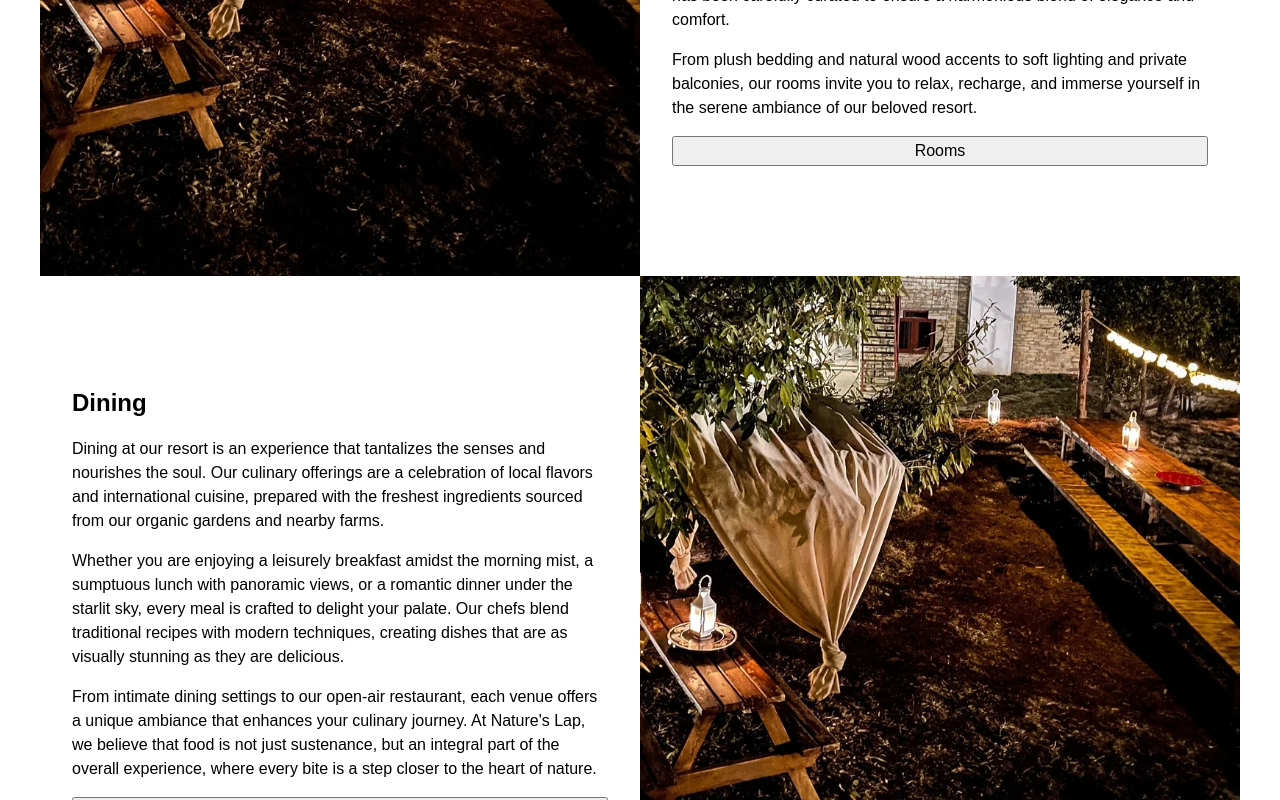
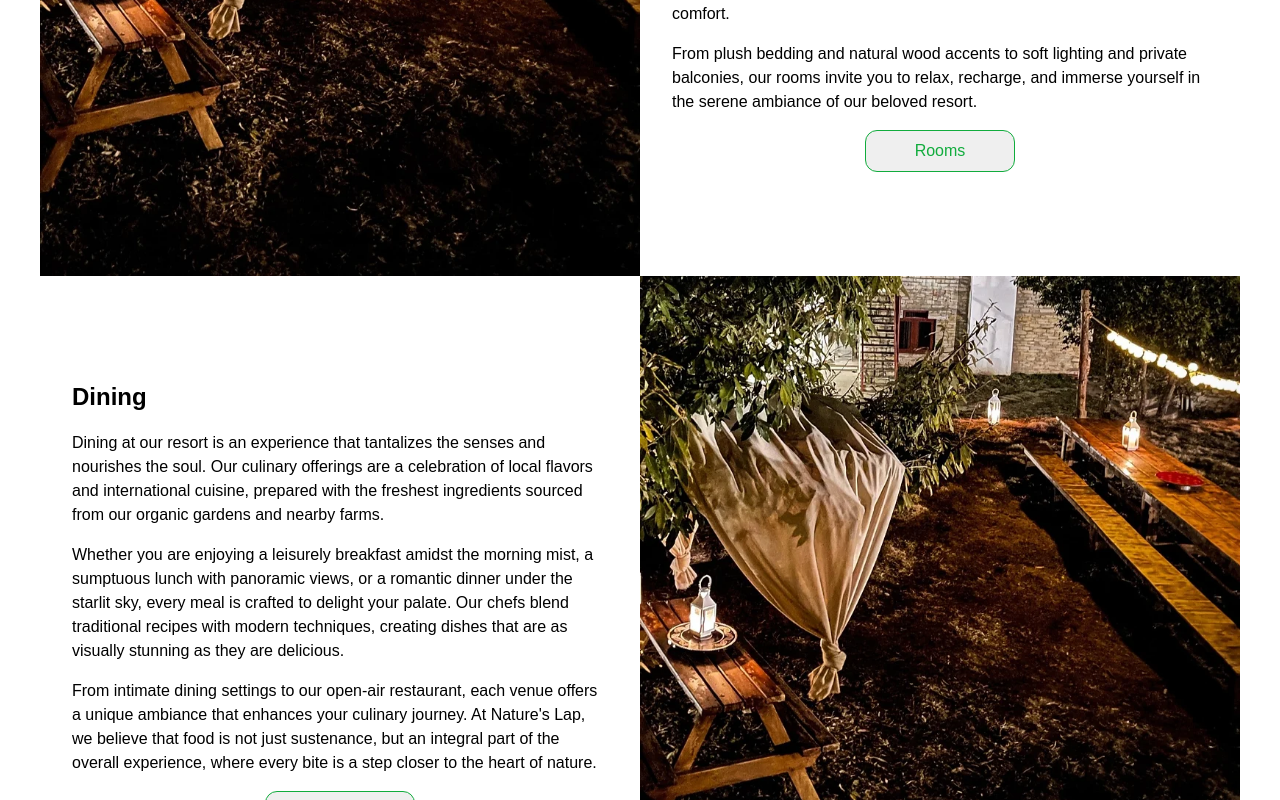
Before and after one commit to ayechico21/natures-lap, a React (Vite) app: page / in a window 1280 px wide. Shown: the part 1880-2680 px from the top of the page. Built offline with nearby package versions, Linux system fonts and the light colour scheme; the HTML template or start-up script is replaced by a standard one.

Commit message:
added: nav btn

```diff
--- a/src/components/Header.jsx
+++ b/src/components/Header.jsx
@@ -6,7 +6,7 @@ function Header({ scrollToFooter }) {
   //const url = new URL("/mainBg.png", import.meta.url).href;
   let url = "/mainBg.png";
   const location = useLocation();
-  console.log(location);
+  console.log('location => ',JSON.stringify(location));
   if (location?.pathname?.includes("room")) url = "/room2.webp";
   else if (location?.pathname?.includes("dining")) url = "/room4.webp";
   return (
@@ -58,7 +58,7 @@ const List = styled.ul`
   display: flex;
   gap: 48px;
   padding: 8px 24px;
-  margin: 0 auto
+  margin: 0 auto;
   /*position: absolute;
   top: 0;
   left: 50%;
--- a/src/pages/Home.jsx
+++ b/src/pages/Home.jsx
@@ -129,6 +129,20 @@ const ImageWrapper = styled.div`
   overflow: hidden;
 `;
 
-const NavButton = styled.button``;
+const NavButton = styled.button`
+  min-width: fit-content;
+  width: 150px;
+  max-width: 250px;
+  margin: 0 auto;
+  padding: 8px 16px;
+  border-radius: 12px;
+  color: hsl(137, 82%, 37%);
+  border: 1px solid currentColor;
+  &:hover {
+    background-color: hsl(137, 82%, 37%);
+    color: white;
+    font-weight: 600;
+  }
+`;
 
 export default Home;
```
